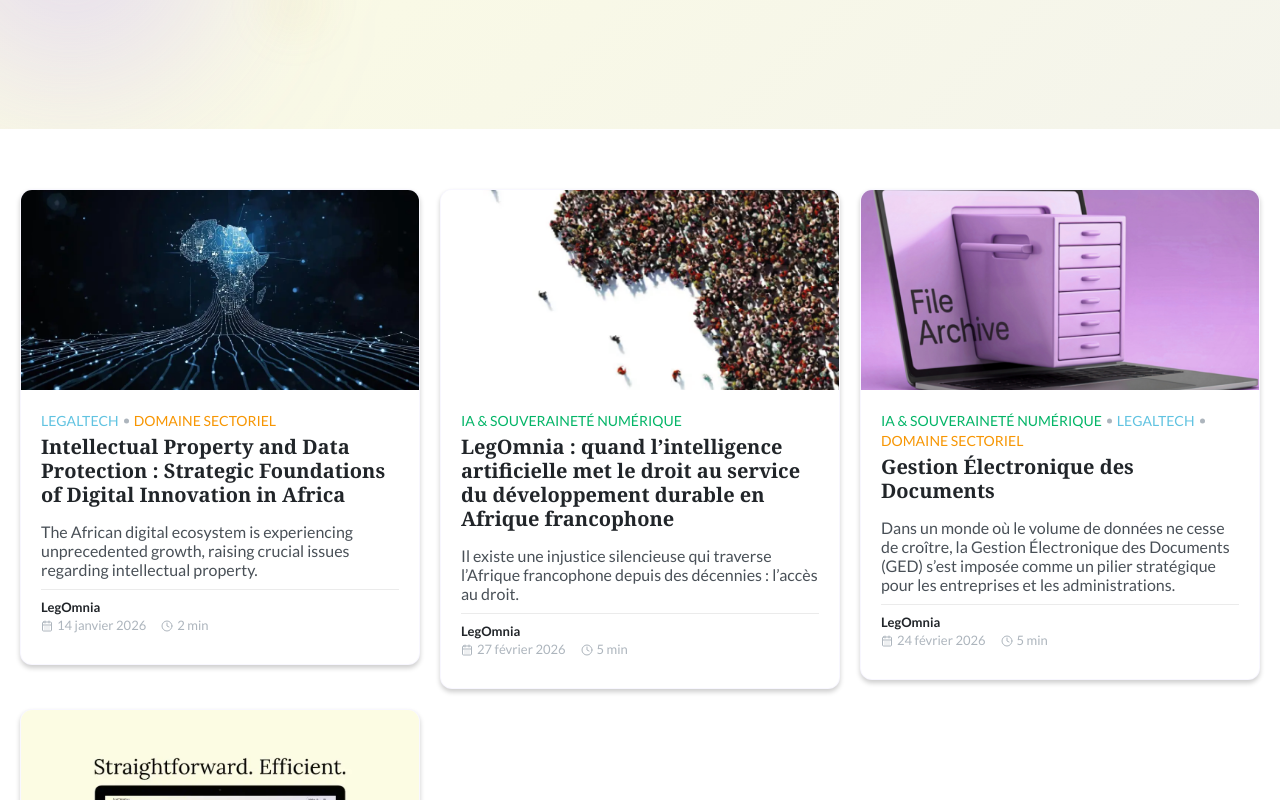
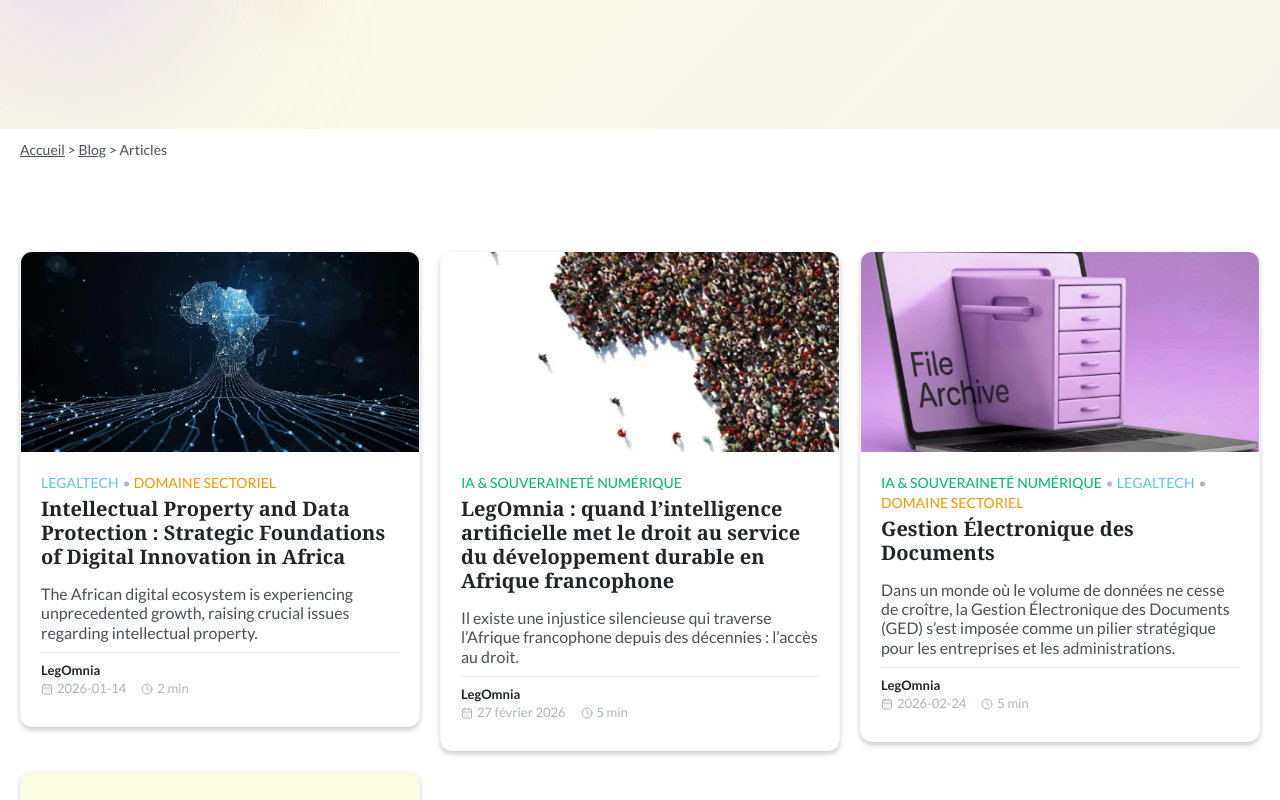
Before and after one commit to LegOmnia-Management/website, a React (Vite) app in the folder frontend/: page /blog/articles in a window 1280 px wide. Shown: the part 480-1280 px from the top of the page. Built offline with nearby package versions, Linux system fonts and the light colour scheme; no server answers; a web font is replaced by a local one.

Commit message:
ajout  breadcrumb + ameliration SEO

```diff
--- a/frontend/package.json
+++ b/frontend/package.json
@@ -13,6 +13,10 @@
   },
   "dependencies": {
     "@marsidev/react-turnstile": "^1.5.3",
+    "@tiptap/extension-image": "^3.28.0",
+    "@tiptap/react": "^3.28.0",
+    "@tiptap/starter-kit": "^3.28.0",
+    "lucide-react": "^1.25.0",
     "react": "^19.2.5",
     "react-dom": "^19.2.5",
     "react-helmet-async": "^3.0.0",
--- a/frontend/src/App.jsx
+++ b/frontend/src/App.jsx
@@ -55,7 +55,7 @@ function App() {
 
                 {/* Blog */}
                 <Route path="/blog/articles" element={<Articles/>}></Route>
-                <Route path="/blog/articles/:id" element={<Article/>}></Route>
+                <Route path="/blog/articles/:slug" element={<Article/>}></Route>
                 <Route path="/blog/ressources" element={<Ressources/>}></Route>
                 <Route path="/blog/webinaires" element={<Webinaires/>}></Route>
             </Routes>
--- a/frontend/src/assets/styles/general.css
+++ b/frontend/src/assets/styles/general.css
@@ -53,10 +53,6 @@
     --radiusSm: .8rem;
     --radiusMd: 1.4rem;
     --radiusPill: 10rem;
-    /* --radius-lg: 20px; */
-    /* --radius-xl: 28px; */
-    /* --radiusPill: 10rem; */
-    /* --nav-h: 72px; */
 }
 
 
@@ -345,47 +341,6 @@
     align-items:center;
     justify-content:center;
 
-    /* [class^="point"] {
-        border-radius: 50%;
-        background: rgba(107, 92, 231, .55);
-        position: absolute;
-        width: 5px;
-        aspect-ratio: 1/1;
-    }
-
-    .point1 {
-        top: 0;
-        left: 0;
-        opacity: .75;
-    }
-
-    .point2 {
-        top: 10px;
-        right: 10px;
-        opacity: .45;
-        transform: scale(0.8);
-    }
-
-    .point3 {
-        bottom: 0;
-        right: 12px;
-        opacity: .7;
-    }
-
-    .point4 {
-        bottom: 10px;
-        left: 10px;
-        opacity: .45;
-        transform: scale(0.8);
-    }
-
-    .point5 {
-        bottom: 6px;
-        right: -12px;
-        opacity: .35;
-        transform: scale(0.6);
-    } */
-
     img {
         width: 3.2rem;
     }
@@ -503,6 +458,25 @@
             position: absolute;
             left: 0;
             top: 2px;
+        }
+    }
+}
+
+/***************** Breadcrumb *****************/
+.breadcrumb {
+    display: flex;
+    align-items: center;
+    gap: .5rem;
+    color: var(--text2);
+    font-size: 1.4rem;
+    margin-bottom: 2rem;
+    padding-block: 1rem!important;
+
+    a {
+        text-decoration: underline;
+
+        &:hover {
+            color: var(--violetDark);
         }
     }
 }
--- a/frontend/src/pages/blog/ArticleDetail.jsx
+++ b/frontend/src/pages/blog/ArticleDetail.jsx
@@ -1,23 +1,25 @@
-import { Link, useParams } from "react-router-dom";
+import { Link, Navigate, useParams } from "react-router-dom";
+import { useEffect } from "react";
 
+import '../../assets/styles/general.css';
 import '../../assets/styles/blog.css';
 
 import { articles, articlesContent } from './ArticlesList';
 
 import HeroBg from '../../components/HeroBg';
+import SEOHead from '../../components/SEOHead';
 
 const ArticleDetail = () => {
 
-    // recup id article en cours
-    const { id } = useParams();
+    // recup slug article en cours
+    const { slug } = useParams();
+
+    // recup article en cours
+    const article = articles.find(a => a.slug === slug);
+    const content = articlesContent.find(c => c.slug === slug);
 
     // recup index article en cours
-    const currentIndex = articles.findIndex(
-        article => article.id === parseInt(id)
-    );
-
-    // recup article en cours
-    //const currentArticle = articles[currentIndex];
+    const currentIndex = articles.findIndex(a => a.slug === slug);
 
     // recup article precedent
     const previousArticle = currentIndex > 0
@@ -25,30 +27,96 @@ const ArticleDetail = () => {
         : null;
 
     // recup article suivant
-    const nextArticle = currentIndex < articles.length - 1
+    const nextArticle = currentIndex > -1 && currentIndex < articles.length - 1
         ? articles[currentIndex + 1]
         : null;
 
+    useEffect(() => {
+        document.documentElement.lang = article.lang || 'fr';
+    }, [article]);
+
+    // article introuvable -> redirection vers la liste
+    if (!article) {
+        return <Navigate to="/blog/articles" replace />;
+    }
+
     return (
         <main className="main detailArticle">
+
+            <SEOHead
+                title={`${article.title} | Blog LegOmnia`}
+                description={article.recap}
+                canonical={`/blog/articles/${article.slug}`}
+                image={article.img}
+            />
+
+            <script
+                type="application/ld+json"
+                dangerouslySetInnerHTML={{
+                    __html: JSON.stringify({
+                        "@context": "https://schema.org",
+                        "@type": "BreadcrumbList",
+                        "itemListElement": [
+                            { "@type": "ListItem", "position": 1, "name": "Accueil", "item": "https://legomnia.com/" },
+                            { "@type": "ListItem", "position": 2, "name": "Blog", "item": "https://legomnia.com/blog" },
+                            { "@type": "ListItem", "position": 3, "name": "Articles", "item": "https://legomnia.com/blog/articles" },
+                            { "@type": "ListItem", "position": 4, "name": article.title, "item": `https://legomnia.com/blog/articles/${article.slug}` }
+                        ]
+                    })
+                }}
+            />
+
+            <script
+                type="application/ld+json"
+                dangerouslySetInnerHTML={{
+                    __html: JSON.stringify({
+                        "@context": "https://schema.org",
+                        "@type": "BlogPosting",
+                        "headline": article.title,
+                        "description": article.recap,
+                        "image": article.img,
+                        "author": {
+                            "@type": "Organization",
+                            "name": article.author
+                        },
+                        "publisher": {
+                            "@type": "Organization",
+                            "name": "LegOmnia",
+                            "logo": {
+                                "@type": "ImageObject",
+                                "url": "https://legomnia.com/logo.png"
+                            }
+                        },
+                        "mainEntityOfPage": {
+                            "@type": "WebPage",
+                            "@id": `https://legomnia.com/blog/articles/${article.slug}`
+                        }
+                    })
+                }}
+            />
 
             {/* Hero */}
             <section className="hero">
                 <HeroBg />
                 <div className="container container__hero">
+
+                    {/* Breadcrumb */}
+                    <section className="breadcrumb">
+                        <nav aria-label="Fil d'Ariane">
+                            <Link to="/">Accueil</Link> {'>'} <Link to="/blog">Blog</Link> {'>'} <Link to="/blog/articles">Articles</Link> {'>'} <span>{article.title}</span>
+                        </nav>
+                    </section>
+
                     <Link to="/blog/articles" className="detail__backLink">Retour à la liste des articles</Link>
-                    { articles
-                        .filter(article => article.id === parseInt(id))
-                        .map(article => (
-                            <header className="detail__header" key={id}>
-                                <img className="" src={article.img} alt={article.alt} loading="lazy" />
+                    <header className="detail__header">
+                        <img className="" src={article.img} alt={article.alt} loading="eager" fetchpriority="high" />
                         <div>
                             <p>
                                 {
                                     article.category.map((cat, index) => (
                                         <span className={`detail__header--category ${cat.class}`} key={index}>{cat.name}</span>
-                                            )
-                                        )}
+                                    ))
+                                }
                             </p>
                             <h1>{article.title}</h1>
                             <p className="detail__header--resume">{article.recap}</p>
@@ -59,22 +127,18 @@ const ArticleDetail = () => {
                             </p>
                         </div>
                     </header>
-                        ))
-                    }
                 </div>
             </section>
 
             {/* Contenu article */}
             <section className="detail__content">
+
                 <div className="container">
-                    {articlesContent
-                        .filter(content => content.id === parseInt(id))
-                        .map(content => (
-                            <div className="detail__content--text" key={content.id}>
+                    {content && (
+                        <div className="detail__content--text">
                             {content.html}
                         </div>
-                        ))
-                    }
+                    )}
                 </div>
             </section>
 
@@ -83,7 +147,7 @@ const ArticleDetail = () => {
                 <div className="container">
                     {previousArticle && (
                         <Link
-                            to={`/blog/articles/${previousArticle.id}`}
+                            to={`/blog/articles/${previousArticle.slug}`}
                             className="detail__previous"
                         >
                             Article précédent
@@ -92,7 +156,7 @@ const ArticleDetail = () => {
 
                         {nextArticle && (
                         <Link
-                            to={`/blog/articles/${nextArticle.id}`}
+                            to={`/blog/articles/${nextArticle.slug}`}
                             className="detail__next"
                         >
                             Article suivant
--- a/frontend/src/pages/blog/Articles.jsx
+++ b/frontend/src/pages/blog/Articles.jsx
@@ -1,5 +1,6 @@
 import { Link } from 'react-router-dom';
 
+import '../../assets/styles/general.css';
 import '../../assets/styles/blog.css';
 
 import { articles } from './ArticlesList';
@@ -31,6 +32,15 @@ const Articles = () => {
                 </div>
             </section>
 
+            {/* Breadcrumb */}
+            <section className="breadcrumb">
+                <div className="container">
+                    <nav aria-label="Fil d'Ariane">
+                        <Link to="/">Accueil</Link> {'>'} <Link to="/blog">Blog</Link> {'>'} <span>Articles</span>
+                    </nav>
+                </div>
+            </section>
+
              {/* filtres
              <section className="articles__filters">
                 <div className="container"></div>
@@ -42,7 +52,7 @@ const Articles = () => {
                     <div className="articles__content--list">
                         {
                             articles.map(article => (
-                                <Link to={`/blog/articles/${article.id}`} className='articles__card--link' key={article.id}>
+                                <Link to={`/blog/articles/${article.slug}`} className='articles__card--link' key={article.id}>
                                     <article className='articles__card'>
                                         <img className="articles__card--img" src={article.img} alt={article.alt} />
                                         <div className="articles__card--content">
--- a/frontend/src/pages/blog/ArticlesList.jsx
+++ b/frontend/src/pages/blog/ArticlesList.jsx
@@ -11,6 +11,7 @@ export const articles = [
         id: 1,
         img: Art1,
         alt: 'Intellectual Property and Data Protection',
+        lang: 'en',
         category: [{
             name: 'Legaltech',
             class: 'legaltech'
@@ -19,20 +20,23 @@ export const articles = [
             class: 'sectoriel'
         }],
         title: 'Intellectual Property and Data Protection : Strategic Foundations of Digital Innovation in Africa',
+        slug: 'intellectual-property-and-data-protection',
         recap: 'The African digital ecosystem is experiencing unprecedented growth, raising crucial issues regarding intellectual property.',
         author: 'LegOmnia',
-        date: '14 janvier 2026',
+        date: '2026-01-14',
         time: '2 min'
     },
     {
         id: 2,
         img: Art2,
         alt: 'Afrique francophone',
+        lang: 'fr',
         category: [{
             name: 'IA & Souveraineté Numérique',
             class: 'ia'
         }],
         title: 'LegOmnia : quand l’intelligence artificielle met le droit au service du développement durable en Afrique francophone',
+        slug: 'quand-l-intelligence-artificielle-met-le-droit-au-service-du-developpement-durable-en -afrique-francophone',
         recap: 'Il existe une injustice silencieuse qui traverse l’Afrique francophone depuis des décennies : l’accès au droit.',
         author: 'LegOmnia',
         date: '27 février 2026',
@@ -42,6 +46,7 @@ export const articles = [
         id: 3,
         img: Art3,
         alt: 'Documents archivés',
+        lang: 'fr',
         category: [{
             name: 'IA & Souveraineté Numérique',
             class: 'ia'
@@ -55,15 +60,17 @@ export const articles = [
             class: 'sectoriel'
         }],
         title: 'Gestion Électronique des Documents',
+        slug: 'gestion-electronique-des-documents',
         recap: 'Dans un monde où le volume de données ne cesse de croître, la Gestion Électronique des Documents (GED) s’est imposée comme un pilier stratégique pour les entreprises et les administrations.',
         author: 'LegOmnia',
-        date: '24 février 2026',
+        date: '2026-02-24',
         time: '5 min'
     },
     {
         id: 4,
         img: Art4,
         alt: 'LegOmnia application',
+        lang: 'en',
         category: [{
             name: 'LegalTech',
             class: 'legaltech'
@@ -73,9 +80,10 @@ export const articles = [
             class: 'sectoriel'
         }],
         title: 'LegOmnia : The AI Platform Revolutionizing Access to Law in Francophone Africa',
+        slug: 'the-ai-platform-revolutionizing-access-to-lawlin-francophone-africa',
         recap: 'Picture an entrepreneur in Abidjan trying to register a business but unable to locate the applicable regulations.',
         author: 'LegOmnia',
-        date: '18 février 2026',
+        date: '2026-02-18',
         time: '6 min'
     }
 ];
@@ -83,6 +91,7 @@ export const articles = [
 export const articlesContent = [
     {
         id: 1,
+        slug: 'intellectual-property-and-data-protection',
         html: (
             <>
                 <p>
@@ -176,6 +185,7 @@ export const articlesContent = [
     },
     {
         id: 2,
+        slug: 'quand-l-intelligence-artificielle-met-le-droit-au-service-du-developpement-durable-en -afrique-francophone',
         html: (
             <>
                 <p>
@@ -266,7 +276,8 @@ export const articlesContent = [
     },
     {
         id: 3,
-       html: (
+        slug: 'gestion-electronique-des-documents',
+        html: (
             <>
                 <h2>Introduction</h2>
                 <p>
@@ -429,6 +440,7 @@ export const articlesContent = [
     },
     {
         id: 4,
+        slug: 'the-ai-platform-revolutionizing-access-to-lawlin-francophone-africa',
         html: (
             <>
                 <h2>
```
Also changed, not shown: 1 other file (tests, documents, lock files or other folders). Lines whose indentation alone changed are shown as unchanged.
